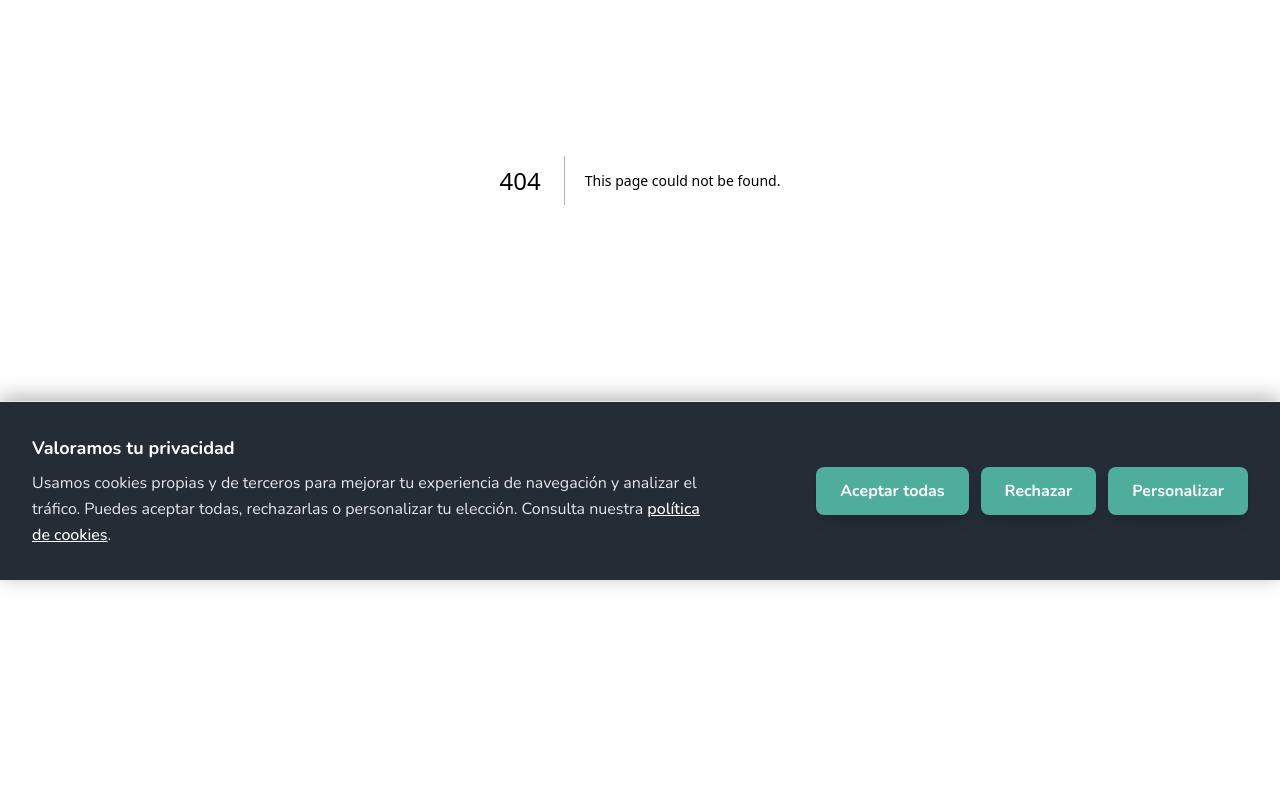
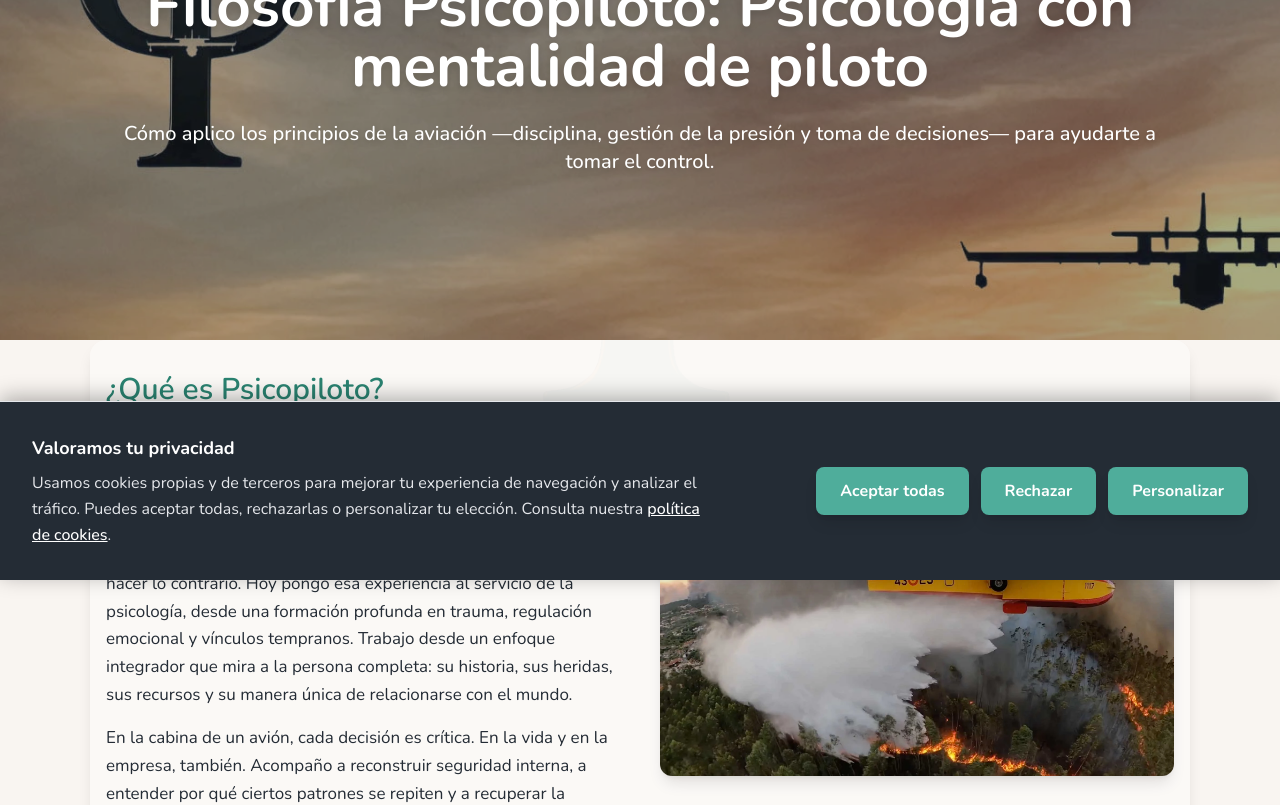
Before and after one commit to psicopiloto/psicopilotopage1, a Next.js app: page /que-es-psicopiloto in a window 1280 px wide. Before the commit this address had no page. Shown: the part 220-1025 px from the top of the page. Before the commit the page ends 800 px from the top, so only its background shows below. Built offline with nearby package versions, Linux system fonts and the light colour scheme.

Commit message:
Create que-es-psicopiloto.js

```diff
--- /dev/null
+++ b/pages/que-es-psicopiloto.js
@@ -0,0 +1,156 @@
+// pages/que-es-psicopiloto.js
+
+import Nav from "../components/Nav";
+import Footer from "../components/Footer";
+import Image from "next/image";
+import Link from "next/link";
+import { NextSeo } from "next-seo";
+import PageHeader from "../components/PageHeader";
+import BackgroundLogo from "../components/BackgroundLogo";
+import AnimatedCTA from "../components/AnimatedCTA";
+
+export default function QueEsPsicopiloto() {
+  return (
+    <div className="min-h-screen flex flex-col font-sans bg-psicopiloto-sand-50 text-psicopiloto-gray-700 relative">
+      <NextSeo
+        title="Filosofía Psicopiloto: Psicología y Aviación | Jose Carlos Rguez. Retamar"
+        description="Descubre la filosofía de Psicopiloto. Aplico la experiencia aeronáutica (CRM, Liderazgo) a la psicología para enseñarte a gestionar la presión, tomar decisiones y volar con seguridad."
+        canonical="https://psicopiloto.com/que-es-psicopiloto"
+      />
+
+      <BackgroundLogo />
+      <Nav />
+
+      <PageHeader
+        title="Filosofía Psicopiloto: Psicología con mentalidad de piloto"
+        subtitle="Cómo aplico los principios de la aviación —disciplina, gestión de la presión y toma de decisiones— para ayudarte a tomar el control."
+        backgroundImage="/header-quees.webp"
+      />
+
+      <main className="flex-grow pb-16 relative z-10">
+        <div className="container mx-auto px-4 max-w-5xl bg-white/40 p-8 rounded-2xl shadow-lg">
+
+          <section className="mb-16 grid md:grid-cols-2 gap-10 items-center" aria-labelledby="que-es-title">
+            <div>
+              <h2 id="que-es-title" className="text-3xl font-semibold mb-6 text-psicopiloto-green-600">
+                ¿Qué es Psicopiloto?
+              </h2>
+              <p className="text-psicopiloto-gray-700 leading-relaxed">
+                Psicopiloto es mi proyecto personal, donde fusiono mis dos grandes pasiones: la <strong>aviación</strong> y la <strong>psicología</strong>: dos mundos distintos que,
+          en realidad, hablan de lo mismo. Durante más de 18 años como piloto militar aprendí a sostener la presión, a decidir cuando todo se acelera y a mantener la calma cuando el cuerpo quiere hacer lo contrario. Hoy pongo esa
+          experiencia al servicio de la psicología, desde una formación profunda en trauma, regulación emocional y vínculos tempranos. Trabajo desde un enfoque integrador que mira a la persona completa: su historia, sus heridas,
+            sus recursos y su manera única de relacionarse con el mundo.
+              </p>
+              {/* ✨ CORRECCIÓN: Sintaxis de negrita cambiada de Markdown (**) a HTML (<strong>) */}
+              <p className="mt-4 text-psicopiloto-gray-700 leading-relaxed">
+                En la cabina de un avión, cada decisión es crítica. En la vida y en la empresa, también. Acompaño a reconstruir seguridad interna, a entender por qué ciertos patrones se repiten y a recuperar la capacidad de elegir con claridad. Igual que en vuelo,
+            en la vida cada decisión marca rumbo; mi labor es ayudarte a encontrar el tuyo con más calma, más confianza y más verdad.
+              </p>
+            </div>
+            <div>
+              <Image
+                src="/sobre1.webp"
+                alt="Jose Carlos Rguez. Retamar aplicando principios de aviación a la psicología"
+                width={600}
+                height={400}
+                className="rounded-xl shadow-lg w-full h-auto object-cover transition-transform duration-300 hover:scale-105 hover:shadow-2xl"
+              />
+            </div>
+          </section>
+
+          <section className="mb-16 grid md:grid-cols-2 gap-10 items-center">
+            <div className="order-2 md:order-1">
+              <Image
+                src="/sobre2.webp"
+                alt="Principios de aviación aplicados a la misión de Psicopiloto"
+                width={600}
+                height={400}
+                className="rounded-xl shadow-lg w-full h-auto object-cover transition-transform duration-300 hover:scale-105 hover:shadow-2xl"
+              />
+            </div>
+            <div className="order-1 md:order-2">
+              <h2 className="text-3xl font-semibold mb-6 text-psicopiloto-blue-600">
+                Misión y Visión
+              </h2>
+              <h3 className="text-2xl font-semibold mb-3 text-psicopiloto-green-600">Mi Misión</h3>
+              <p className="text-psicopiloto-gray-700 leading-relaxed">
+                Enseñar a personas y equipos las herramientas de la psicología y la aviación para que afronten sus retos con seguridad, confianza y un plan claro.
+              </p>
+              <h3 className="text-2xl font-semibold mt-8 mb-3 text-psicopiloto-green-600">Mi Visión</h3>
+              <p className="text-psicopiloto-gray-700 leading-relaxed">
+                Ser un referente en psicología aplicada, demostrando que los principios que garantizan un vuelo seguro pueden ayudarte a navegar las turbulencias de la vida y la empresa.
+              </p>
+            </div>
+          </section>
+
+          <section className="mb-16" aria-labelledby="que-ofrece-title">
+            <h2 id="que-ofrece-title" className="text-3xl font-semibold mb-6 text-psicopiloto-green-600">
+              Mi Plan de Vuelo para Ti
+            </h2>
+            <ul className="list-disc list-inside space-y-3 text-psicopiloto-gray-700 leading-relaxed">
+              <li><strong>Terapia individual directa:</strong> Un plan de acción para gestionar ansiedad, estrés, autoestima o trauma, usando técnicas probadas como la Terapia Cognitivo-Conductual, Humanista, Sistémica y EMDR.</li>
+              <li><strong>Entrenamiento para empresas:</strong> Programas de liderazgo, comunicación y gestión de errores basados en los modelos CRM y TEM de la aviación para optimizar el rendimiento de tu equipo.</li>
+              <li><strong>Consultoría en Factores Humanos:</strong> Aplicación de metodologías aeronáuticas para mejorar la seguridad, la eficiencia y la cultura de tu organización.</li>
+            </ul>
+          </section>
+
+          <section className="mb-16" aria-labelledby="valores-title">
+            <h2 id="valores-title" className="text-3xl font-semibold mb-6 text-psicopiloto-green-600">
+              Valores que nos guían
+            </h2>
+            <p className="text-psicopiloto-gray-700 leading-relaxed">
+              La aviación me enseñó principios que hoy son el pilar de mi terapia y consultoría:
+            </p>
+            <ul className="list-disc list-inside space-y-3 mt-4 text-psicopiloto-gray-700 leading-relaxed">
+              <li><strong>Humildad:</strong> Reconocer los errores como la mayor oportunidad de aprendizaje.</li>
+              <li><strong>Trabajo en equipo:</strong> La confianza y el apoyo mutuo son la base para lograr cualquier objetivo.</li>
+              <li><strong>Resiliencia:</strong> Adaptarse y salir fortalecido de la adversidad.</li>
+              <li><strong>Cultura Justa:</strong> Fomentar un entorno donde se aprende del error, no se castiga.</li>
+            </ul>
+          </section>
+
+          <section className="mb-16 grid md:grid-cols-2 gap-10 items-center">
+            <div>
+              <h2 className="text-3xl font-semibold mb-6 text-psicopiloto-blue-600">
+                Psicopiloto para empresas
+              </h2>
+              <p className="text-psicopiloto-gray-700 leading-relaxed">
+                En un entorno empresarial complejo, la confianza y la cohesión son clave. Ayudo a las organizaciones a:
+              </p>
+              <ul className="list-disc list-inside mt-4 space-y-3 text-psicopiloto-gray-700 leading-relaxed">
+                <li>Reducir errores y aumentar la eficiencia.</li>
+                <li>Fomentar una comunicación clara y honesta.</li>
+                <li>Desarrollar líderes resilientes y equipos colaborativos.</li>
+                <li>Implantar una cultura organizacional basada en el aprendizaje, no en la culpa.</li>
+              </ul>
+              <p className="mt-4 text-psicopiloto-gray-700 leading-relaxed">
+                Los mismos principios que garantizan un vuelo seguro pueden transformar tu empresa, impulsando su rendimiento y reduciendo costes.
+              </p>
+            </div>
+            <div>
+              <Image
+                src="/sobre3.webp"
+                alt="Consultoría de factores humanos y liderazgo para empresas"
+                width={600}
+                height={400}
+                className="rounded-xl shadow-lg w-full h-auto object-cover transition-transform duration-300 hover:scale-105 hover:shadow-2xl"
+              />
+            </div>
+          </section>
+
+          <section className="text-center">
+            <h2 className="text-3xl font-semibold mb-6 text-psicopiloto-green-600">
+              Da el primer paso
+            </h2>
+            <p className="mb-6 text-psicopiloto-gray-700 leading-relaxed max-w-2xl mx-auto">
+              Ya sea para tu crecimiento personal o para fortalecer a tu equipo, Psicopiloto es el enfoque práctico que necesitas para alcanzar tus objetivos.
+            </p>
+            <AnimatedCTA href="/contacto" text="Reserva tu primera consulta" color="green" />
+          </section>
+        </div>
+      </main>
+
+      <Footer />
+    </div>
+  );
+}
```
